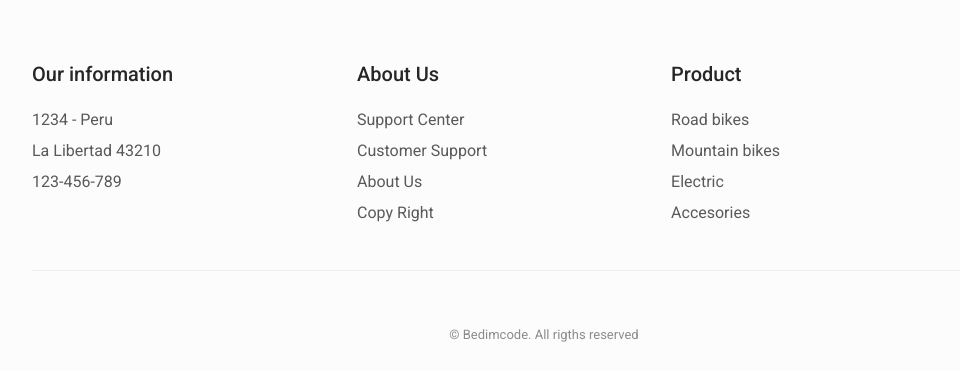
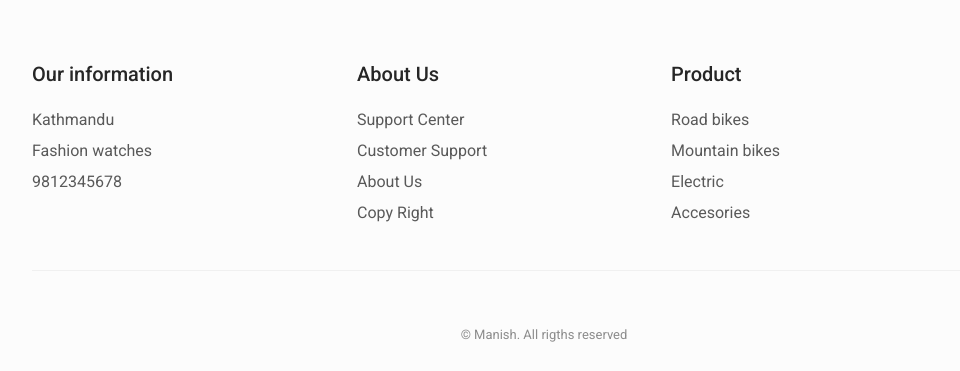
Before and after one commit to Mansish01/e-commerce-watches-website, a plain HTML site: page index.html in a window 1280 px wide. Shown: the part 4708-5079 px from the top of the page, 96-1056 px from the left. Drawn offline with nearby package versions, Linux system fonts and the light colour scheme.

Commit message:
e commerce website

```diff
--- a/index.html
+++ b/index.html
@@ -514,9 +514,9 @@
                     <h3 class="footer__title">Our information</h3>
 
                     <ul class="footer__list">
-                        <li>1234 - Peru</li>
-                        <li>La Libertad 43210</li>
-                        <li>123-456-789</li>
+                        <li>Kathmandu </li>
+                        <li>Fashion watches</li>
+                        <li>9812345678</li>
                     </ul>
                 </div>
                 <div class="footer__content">
@@ -576,7 +576,7 @@
                 </div>
             </div>
 
-            <span class="footer__copy">&#169; Bedimcode. All rigths reserved</span>
+            <span class="footer__copy">&#169; Manish. All rigths reserved</span>
         </footer>
 
         <!--=============== SCROLL UP ===============-->
```
